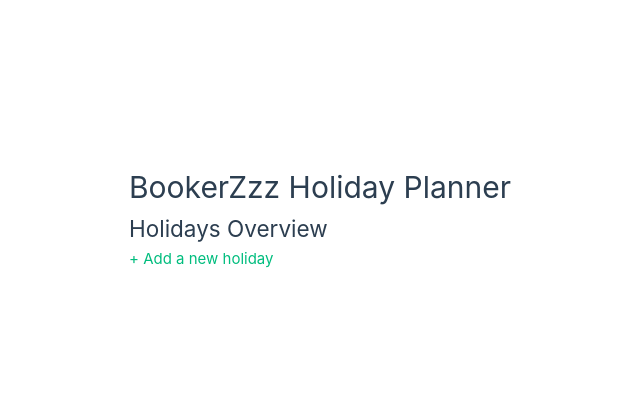
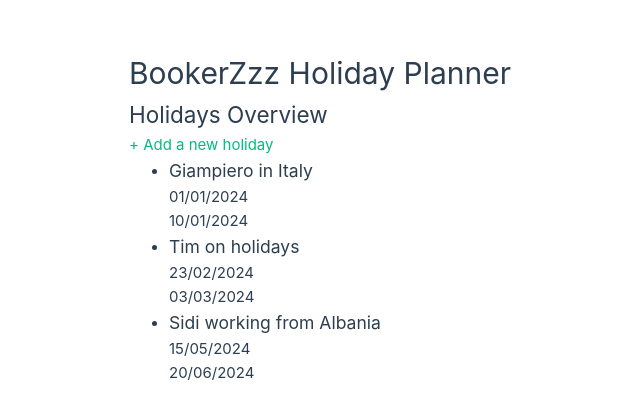
Before and after one commit to Giampiero90-dev/holiday-planner, a Vue app: page / in a window 1280 px wide. Shown: the part 183-602 px from the top of the page, without its empty margins (129-769 px from the left). Built offline with nearby package versions, Linux system fonts and the light colour scheme.

Commit message:
Added Store

```diff
--- a/package.json
+++ b/package.json
@@ -8,6 +8,7 @@
     "preview": "vite preview"
   },
   "dependencies": {
+    "pinia": "^2.1.7",
     "vue": "^3.3.4",
     "vue-router": "^4.2.5"
   },
--- a/src/components/HolidaysList.vue
+++ b/src/components/HolidaysList.vue
@@ -3,7 +3,7 @@
         <h2>Holidays Overview</h2>
         <router-link to="/create">+ Add a new holiday</router-link>
         <ul>
-            <li v-for="(holiday, index) in holidays" :key="index">
+            <li v-for="(holiday, index) in useHolidayStore.holidays" :key="index">
                 <h3>{{ holiday.title }}</h3>
                 <div>{{ holiday.startDate }}</div>
                 <div>{{ holiday.endDate }}</div>
@@ -13,20 +13,15 @@
 </template>
 
 <script>
+import { useHolidayStore } from '../stores/holidayStore';
+
 export default {
     name: "HolidaysList",
     data() {
         return {
-            list: [],
+            useHolidayStore: useHolidayStore(),
         }
     },
-    props: {
-        holidays: {
-            type: Array,
-            default: null,
-            required: false,
-        }
-    }
 }
 
 </script>
--- a/src/components/NewHolidayForm.vue
+++ b/src/components/NewHolidayForm.vue
@@ -17,6 +17,8 @@
 </template>
 
 <script>
+import { useHolidayStore } from '../stores/holidayStore';
+
 export default {
     name: 'NewHolidayForm',
     data() {
@@ -24,16 +26,18 @@ export default {
             holidayTitle: null,
             startDate: null,
             endDate: null,
+            store: useHolidayStore(),
         }
     },
     methods: {
         submitForm() {
             if(this.holidayTitle && this.startDate && this.endDate) {
-                this.$emit("sumbmittedNewHoliday", {
+                this.store.create({
                     title: this.holidayTitle,
                     startDate: this.startDate,
                     endDate: this.endDate
-                });
+                    }
+                )
                 this.$router.replace({ path: '/'});
             } else {
                 window.alert("Fill in all entries");
--- /dev/null
+++ b/src/stores/holidayStore.js
@@ -0,0 +1,18 @@
+import { defineStore } from "pinia";
+
+export const useHolidayStore = defineStore('holidayStore', {
+    state: () => ({
+        holidays: [
+            { title: "Giampiero in Italy", startDate: "01/01/2024", endDate: "10/01/2024" },
+            { title: "Tim on holidays", startDate: "23/02/2024", endDate: "03/03/2024" },
+            { title: "Sidi working from Albania", startDate: "15/05/2024", endDate: "20/06/2024" },
+        ]
+    }),
+    actions: {
+        create(holiday) {
+            this.holidays.push({
+                ...holiday,
+            })
+        }
+    }
+})
```
Also changed, not shown: src/main.js (+8 -1 lines), 1 other file (tests, documents, lock files or other folders).
